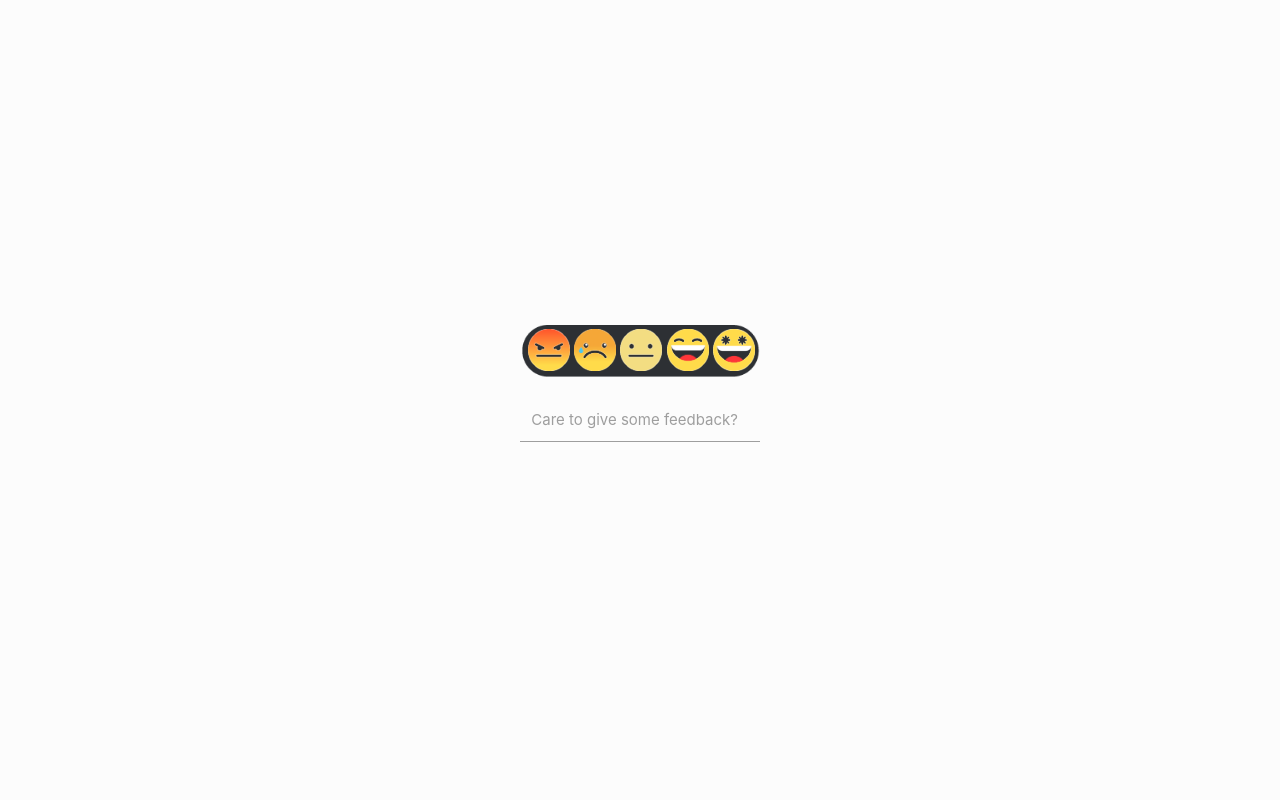
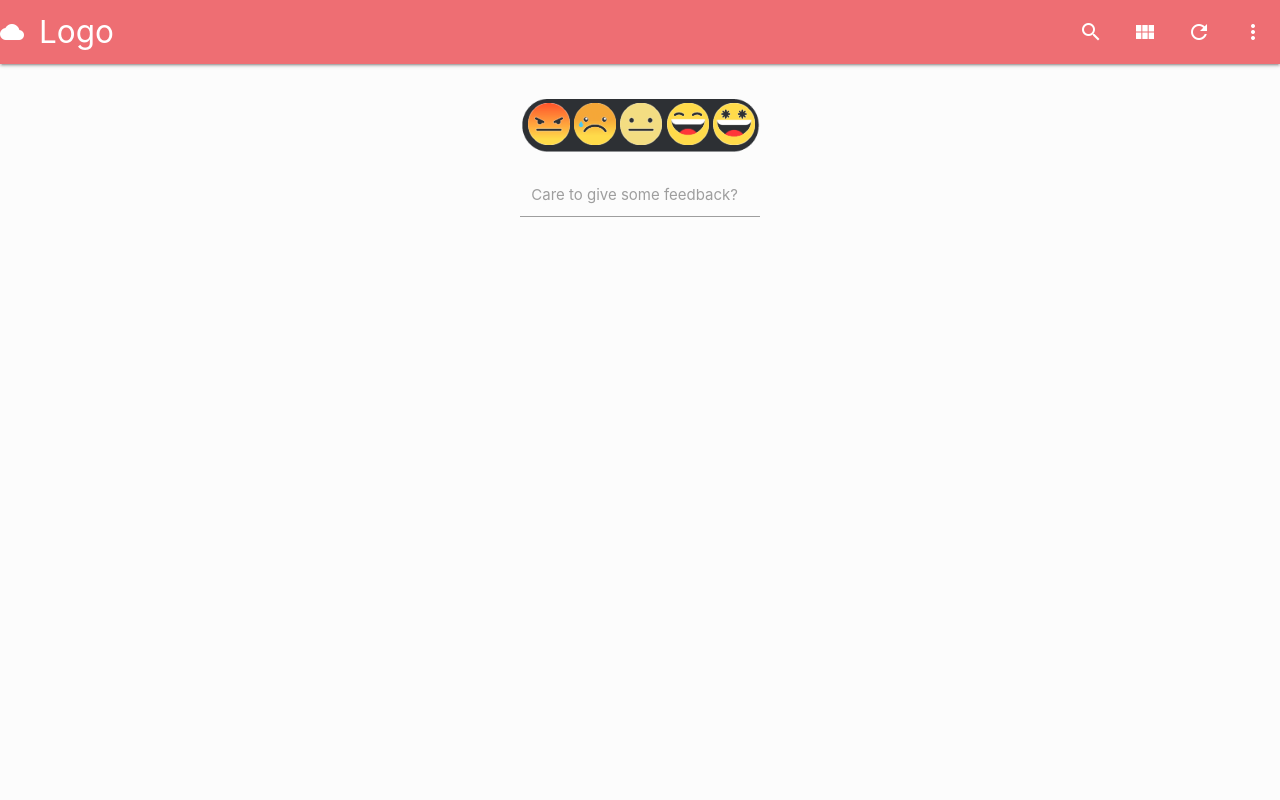
Before and after one commit to JosephEnd/django-heroku-starter-project, a Django app: page / in a window 1280 px wide. Run offline with Django 3.2, Linux system fonts and the light colour scheme; some libraries are stand-ins or nearby versions.

Commit message:
[ 169499638 ] Change to .flex-row class Comment out .container css Place inital navbar

```diff
--- a/src/rating/static/css/style.css
+++ b/src/rating/static/css/style.css
@@ -38,12 +38,13 @@ html, body, .appbody {
 
 /* Set container class to flex */
 .container {
-
+/*
   display:          flex;
   flex-wrap:        wrap;
+  */
 }
 
-.flex-container {
+.flex-row {
 
   display:          flex;
   flex-direction:   column;
--- a/src/rating/templates/rating/happinessrating.html
+++ b/src/rating/templates/rating/happinessrating.html
@@ -29,8 +29,24 @@
 <body>
   <div class="appbody no-pad-bot" id="index-banner">
     <div class="container" style="width: 100%;height: 100%;max-width: 100%;margin: 0;">
+
+
+      <div class="row">
+        <nav>
+          <div class="nav-wrapper">
+            <a href="#!" class="brand-logo"><i class="material-icons">cloud</i>Logo</a>
+            <ul class="right hide-on-med-and-down">
+              <li><a href="sass.html"><i class="material-icons">search</i></a></li>
+              <li><a href="badges.html"><i class="material-icons">view_module</i></a></li>
+              <li><a href="collapsible.html"><i class="material-icons">refresh</i></a></li>
+              <li><a href="mobile.html"><i class="material-icons">more_vert</i></a></li>
+            </ul>
+          </div>
+        </nav>
+      </div>
+
       <!-- Container for Nesting -->
-      <div class="flex-container">
+      <div class="flex-row">
       <!-- Ratings bar row -->
         <div class="row">
             <div class="happinessbar"> <!-- This is the Ratings bar with the icons -->
@@ -95,7 +111,6 @@
 
 
 
-
   </div>
 </div> <!--  appbody no-pad-bot" id="index-banner" -->
 
```
